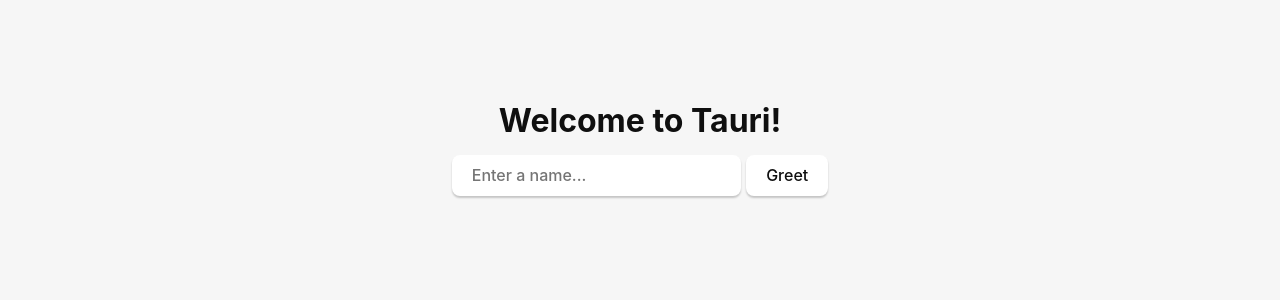
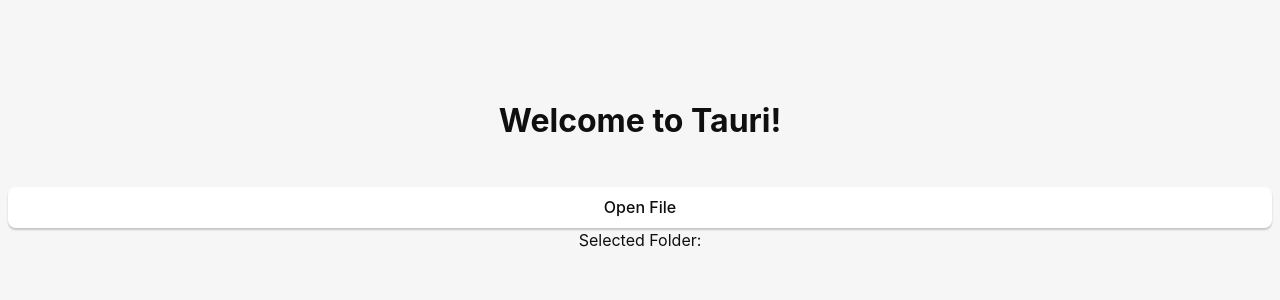
Before and after one commit to renbrek/cloud-saves, a React (Vite) app: page / in a window 1280 px wide. Shown: the top 300 px of the page. Built offline with nearby package versions, Linux system fonts and the light colour scheme.

Commit message:
feature: add folder selection

```diff
--- a/src/App.tsx
+++ b/src/App.tsx
@@ -1,37 +1,63 @@
-import { useState } from "react";
-import reactLogo from "./assets/react.svg";
-import { invoke } from "@tauri-apps/api/tauri";
-import "./App.css";
+import { useEffect, useState } from 'react';
+import { invoke } from '@tauri-apps/api/tauri';
+import { open } from '@tauri-apps/api/dialog';
+import './App.css';
+import { readDir, BaseDirectory, FileEntry } from '@tauri-apps/api/fs';
 
 function App() {
-  const [greetMsg, setGreetMsg] = useState("");
-  const [name, setName] = useState("");
+  const [greetMsg, setGreetMsg] = useState('');
+  const [name, setName] = useState('');
+  const [selectedFolder, setSelectedFolder] = useState<string | null>(null);
+  const [files, setFiles] = useState<FileEntry[]>();
 
   async function greet() {
-    // Learn more about Tauri commands at https://tauri.app/v1/guides/features/command
-    setGreetMsg(await invoke("greet", { name }));
+    setGreetMsg(await invoke('greet', { name }));
   }
+
+  const readFileContents = async () => {
+    try {
+      const selectedPath = await open({
+        multiple: false,
+        directory: true,
+        title: 'Open Text File',
+      });
+      setSelectedFolder(selectedPath as string);
+    } catch (error) {
+      console.error(error);
+    }
+  };
+
+  useEffect(() => {
+    if (selectedFolder)
+      readDir(selectedFolder, {
+        dir: BaseDirectory.AppData,
+        recursive: true,
+      }).then((files) => {
+        setFiles(files);
+        console.log(files);
+      });
+  }, [selectedFolder]);
 
   return (
     <div className="container">
       <h1>Welcome to Tauri!</h1>
-
-      <form
-        className="row"
-        onSubmit={(e) => {
-          e.preventDefault();
-          greet();
-        }}
-      >
-        <input
-          id="greet-input"
-          onChange={(e) => setName(e.currentTarget.value)}
-          placeholder="Enter a name..."
-        />
-        <button type="submit">Greet</button>
-      </form>
-
       <p>{greetMsg}</p>
+      <button type="submit" onClick={readFileContents}>
+        Open File
+      </button>
+      <div>Selected Folder: {selectedFolder}</div>
+      {files ? (
+        <div>
+          Files:
+          {files.map((file) => (
+            <div key={file.path}>{file.name}</div>
+          ))}
+        </div>
+      ) : selectedFolder ? (
+        <>No files</>
+      ) : (
+        <></>
+      )}
     </div>
   );
 }
```
Also changed, not shown: src-tauri/tauri.conf.json (+18 -2 lines), src/components/FileItem.tsx (added, +8 -0 lines), 2 other files (tests, documents, lock files or other folders).
